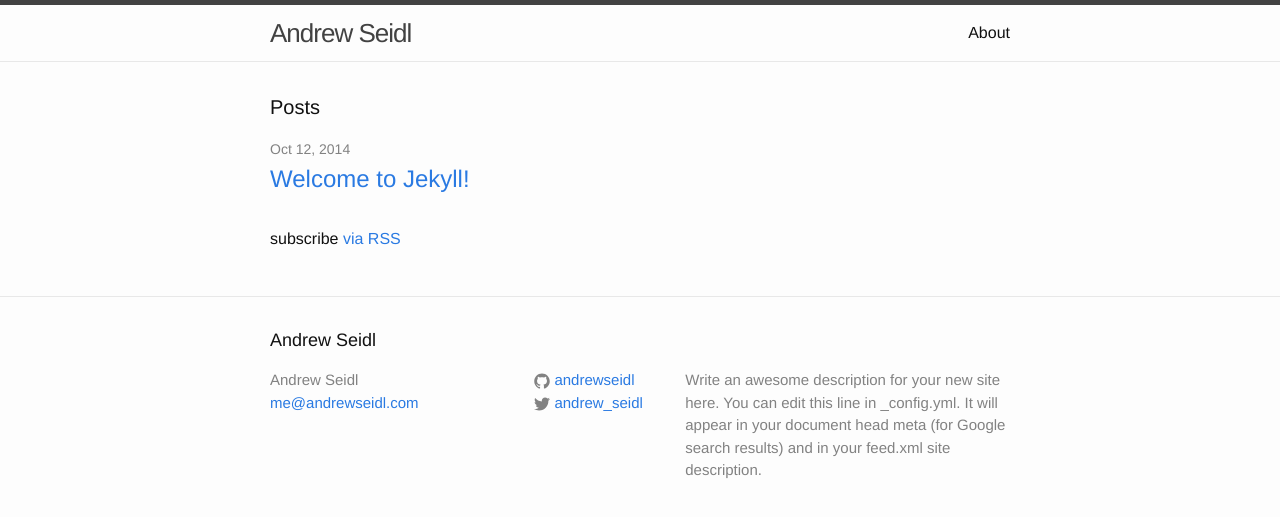
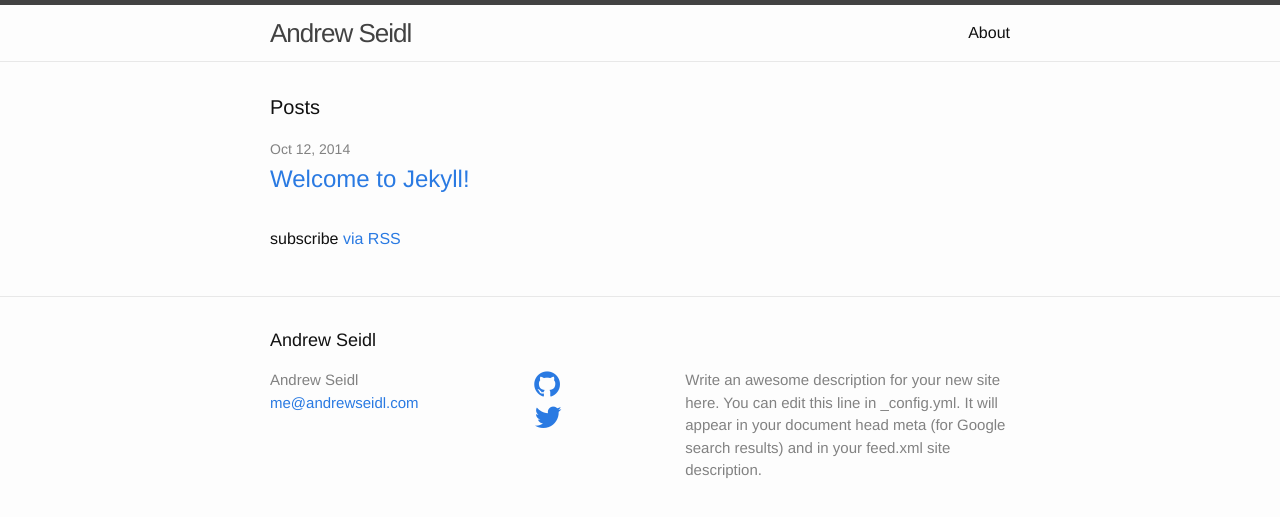
Before and after one commit to andrewseidl/andrewseidl.com, a Jekyll site: the page built from index.html, in a window 1280 px wide. Shown: the top 517 px of the page. Built offline with Jekyll 4.4.1, drawn with Linux system fonts in a browser that asks for light colours; nearby versions of some CDN libraries.

Commit message:
Switch from embedded SVG to FontAwesome for icons

```diff
--- a/_includes/footer.html
+++ b/_includes/footer.html
@@ -17,13 +17,7 @@
           {% if site.github_username %}
           <li>
             <a href="https://github.com/{{ site.github_username }}">
-              <span class="icon  icon--github">
-                <svg viewBox="0 0 16 16">
-                  <path fill="#828282" d="M7.999,0.431c-4.285,0-7.76,3.474-7.76,7.761 c0,3.428,2.223,6.337,5.307,7.363c0.388,0.071,0.53-0.168,0.53-0.374c0-0.184-0.007-0.672-0.01-1.32 c-2.159,0.469-2.614-1.04-2.614-1.04c-0.353-0.896-0.862-1.135-0.862-1.135c-0.705-0.481,0.053-0.472,0.053-0.472 c0.779,0.055,1.189,0.8,1.189,0.8c0.692,1.186,1.816,0.843,2.258,0.645c0.071-0.502,0.271-0.843,0.493-1.037 C4.86,11.425,3.049,10.76,3.049,7.786c0-0.847,0.302-1.54,0.799-2.082C3.768,5.507,3.501,4.718,3.924,3.65 c0,0,0.652-0.209,2.134,0.796C6.677,4.273,7.34,4.187,8,4.184c0.659,0.003,1.323,0.089,1.943,0.261 c1.482-1.004,2.132-0.796,2.132-0.796c0.423,1.068,0.157,1.857,0.077,2.054c0.497,0.542,0.798,1.235,0.798,2.082 c0,2.981-1.814,3.637-3.543,3.829c0.279,0.24,0.527,0.713,0.527,1.437c0,1.037-0.01,1.874-0.01,2.129 c0,0.208,0.14,0.449,0.534,0.373c3.081-1.028,5.302-3.935,5.302-7.362C15.76,3.906,12.285,0.431,7.999,0.431z"/>
-                </svg>
-              </span>
-
-              <span class="username">{{ site.github_username }}</span>
+                <i class="fa fa-github fa-2x"></i>
             </a>
           </li>
           {% endif %}
@@ -31,14 +25,7 @@
           {% if site.twitter_username %}
           <li>
             <a href="https://twitter.com/{{ site.twitter_username }}">
-              <span class="icon  icon--twitter">
-                <svg viewBox="0 0 16 16">
-                  <path fill="#828282" d="M15.969,3.058c-0.586,0.26-1.217,0.436-1.878,0.515c0.675-0.405,1.194-1.045,1.438-1.809
-                  c-0.632,0.375-1.332,0.647-2.076,0.793c-0.596-0.636-1.446-1.033-2.387-1.033c-1.806,0-3.27,1.464-3.27,3.27 c0,0.256,0.029,0.506,0.085,0.745C5.163,5.404,2.753,4.102,1.14,2.124C0.859,2.607,0.698,3.168,0.698,3.767 c0,1.134,0.577,2.135,1.455,2.722C1.616,6.472,1.112,6.325,0.671,6.08c0,0.014,0,0.027,0,0.041c0,1.584,1.127,2.906,2.623,3.206 C3.02,9.402,2.731,9.442,2.433,9.442c-0.211,0-0.416-0.021-0.615-0.059c0.416,1.299,1.624,2.245,3.055,2.271 c-1.119,0.877-2.529,1.4-4.061,1.4c-0.264,0-0.524-0.015-0.78-0.046c1.447,0.928,3.166,1.469,5.013,1.469 c6.015,0,9.304-4.983,9.304-9.304c0-0.142-0.003-0.283-0.009-0.423C14.976,4.29,15.531,3.714,15.969,3.058z"/>
-                </svg>
-              </span>
-
-              <span class="username">{{ site.twitter_username }}</span>
+                <i class="fa fa-twitter fa-2x"></i>
             </a>
           </li>
           {% endif %}
```
